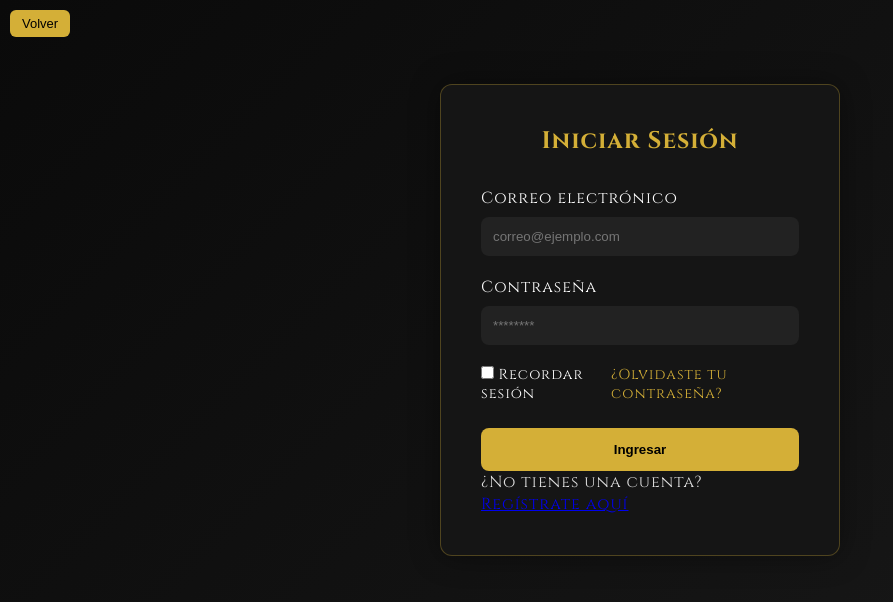
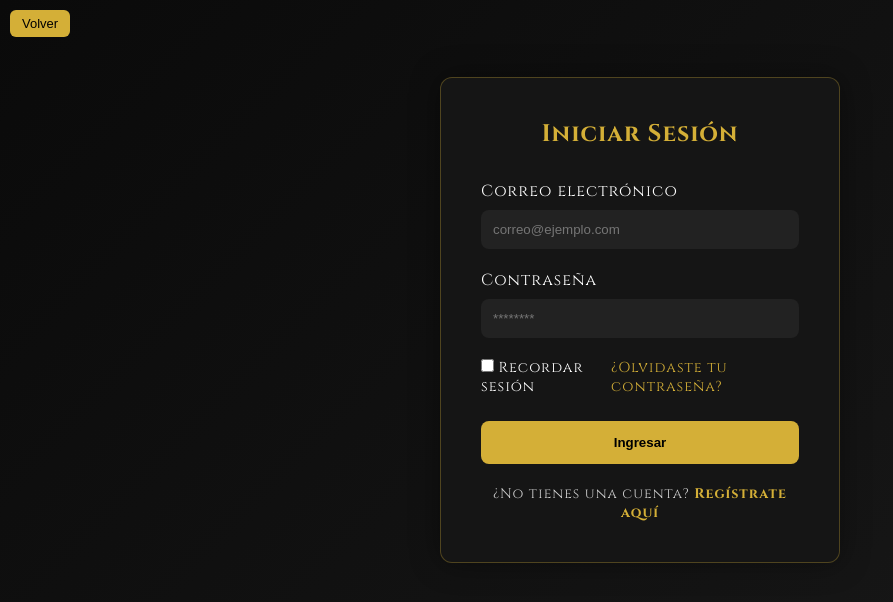
Before and after one commit to Crack555titi/1-Pagina-web, a PHP site: page /1-Pagina-web/pages/LogIn.html in a window 1280 px wide. Shown: the top 602 px of the page, without its empty margins (0-893 px from the left). Run offline with PHP 8.4, Linux system fonts and the light colour scheme.

Commit message:
add visual

```diff
--- a/Pagina web/CSS/login.css
+++ b/Pagina web/CSS/login.css
@@ -117,3 +117,22 @@ button.oneclick-button {
     left: 10px;
     z-index: 10;
 }
+.register-link {
+    text-align: center;
+    margin-top: 20px;
+    color: #cccccc;
+    font-size: 14px;
+    font-family: inherit;
+}
+
+.register-link a {
+    color: #d4af37;
+    text-decoration: none;
+    font-weight: bold;
+    transition: color 0.2s ease;
+}
+
+.register-link a:hover {
+    color: #ffffff;
+    text-decoration: underline;
+}
```
